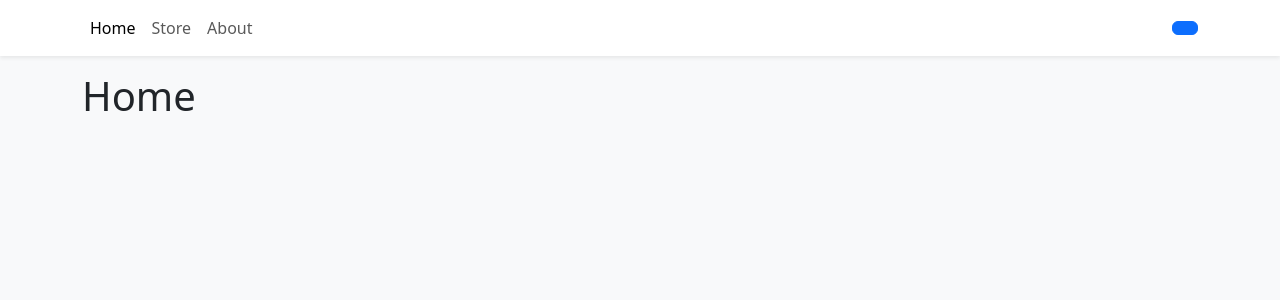
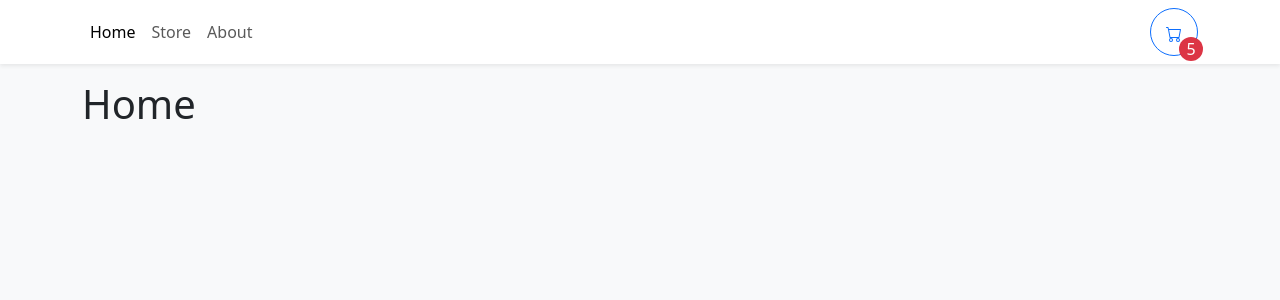
Before and after one commit to ivanlomoro/react-ecommerce-typescript, a React (Vite) app: page / in a window 1280 px wide. Shown: the top 300 px of the page. Built offline with nearby package versions, Linux system fonts and the light colour scheme.

Commit message:
Added navigation bar (navbar)

```diff
--- a/src/components/Navbar.tsx
+++ b/src/components/Navbar.tsx
@@ -3,7 +3,7 @@
 
 export function Navbar (){
     return (
-        <NavbarBs className="bg-white shadow-sm mb-3">
+        <NavbarBs sticky="top" className="bg-white shadow-sm mb-3">
             <Container>
                 <Nav className="me-auto">
                     <Nav.Link to="/" as={NavLink}>
@@ -16,8 +16,15 @@
                         About
                     </Nav.Link>
                 </Nav>
-                <Button>
-
+                <Button
+                style={{width: "3rem", height: "3rem", position:"relative"}}
+                variant="outline-primary"
+                className="rounded-circle"
+                >
+                <svg xmlns="http://www.w3.org/2000/svg" width="16" height="16" fill="currentColor" className="bi bi-cart" viewBox="0 0 16 16">
+                    <path d="M0 1.5A.5.5 0 0 1 .5 1H2a.5.5 0 0 1 .485.379L2.89 3H14.5a.5.5 0 0 1 .491.592l-1.5 8A.5.5 0 0 1 13 12H4a.5.5 0 0 1-.491-.408L2.01 3.607 1.61 2H.5a.5.5 0 0 1-.5-.5zM3.102 4l1.313 7h8.17l1.313-7H3.102zM5 12a2 2 0 1 0 0 4 2 2 0 0 0 0-4zm7 0a2 2 0 1 0 0 4 2 2 0 0 0 0-4zm-7 1a1 1 0 1 1 0 2 1 1 0 0 1 0-2zm7 0a1 1 0 1 1 0 2 1 1 0 0 1 0-2z"/>
+                </svg>
+                <div className="rounded-circle bg-danger d-flex justify-content-center align-items-center" style={{ color: "white", width:"1.5rem", height: "1.5rem", position:"absolute", bottom:0, right:0, transform: "translate(25%,25%)"}}>5</div>
                 </Button>
             </Container>
         </NavbarBs>
```
